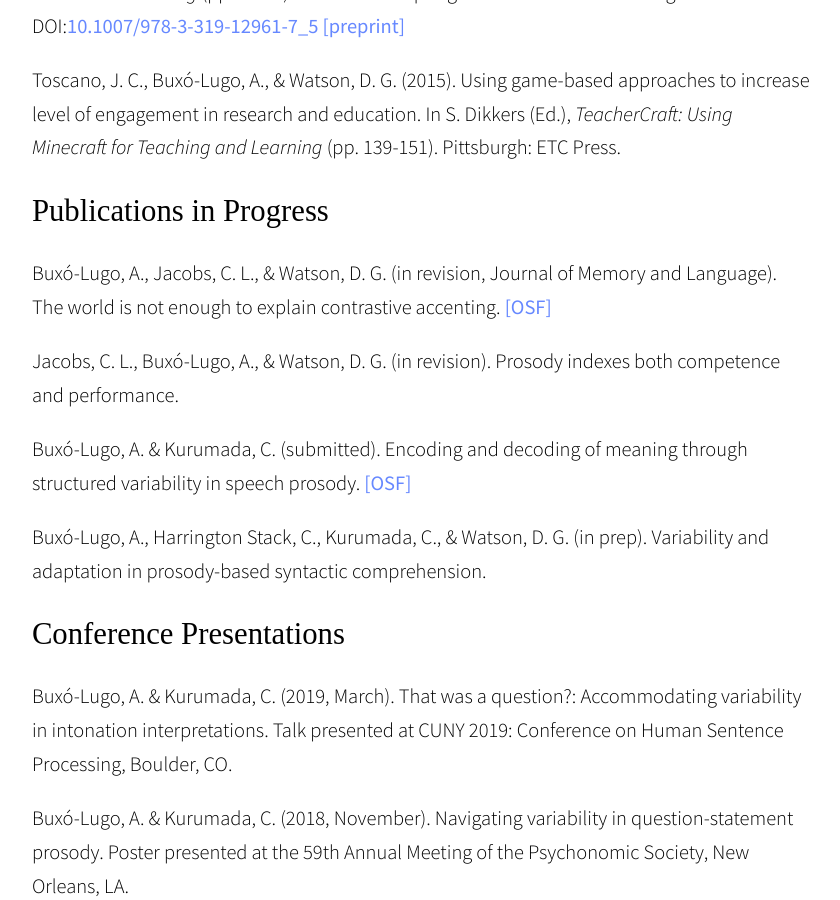
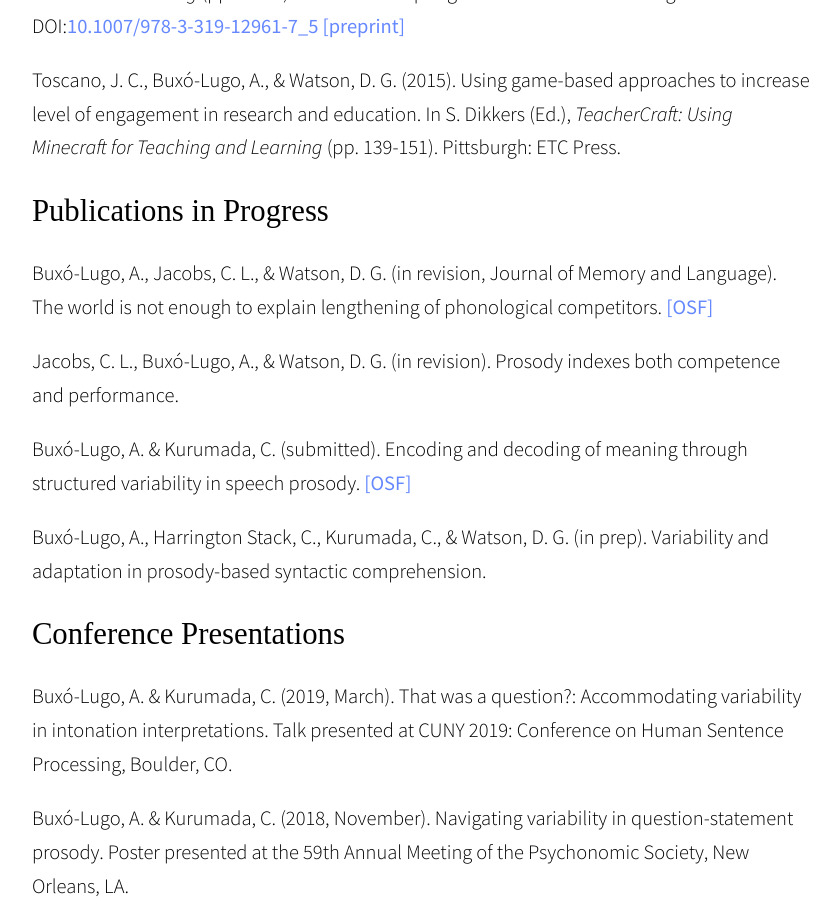
Before and after one commit to abuxolugo/abuxolugo.github.io, a Jekyll site: the page built from publications.md, in a window 1280 px wide and 900 px high, scrolled down 639 px. Shown: the whole window, without its empty margins (219-1059 px from the left). Built offline with Jekyll 4.4.1, drawn with Linux system fonts in a browser that asks for light colours; some web fonts are replaced.

Commit message:
Update publications.md

```diff
--- a/publications.md
+++ b/publications.md
@@ -14,7 +14,7 @@
 
 ## Publications in Progress
 
-Buxó-Lugo, A., Jacobs, C. L., & Watson, D. G. (in revision, Journal of Memory and Language). The world is not enough to explain contrastive accenting. [[OSF]](https://osf.io/ef5wu/)
+Buxó-Lugo, A., Jacobs, C. L., & Watson, D. G. (in revision, Journal of Memory and Language). The world is not enough to explain lengthening of phonological competitors. [[OSF]](https://osf.io/ef5wu/)
 
 Jacobs, C. L., Buxó-Lugo, A., & Watson, D. G. (in revision). Prosody indexes both competence and performance.
 
```
